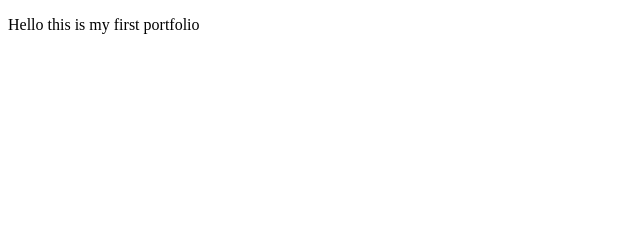
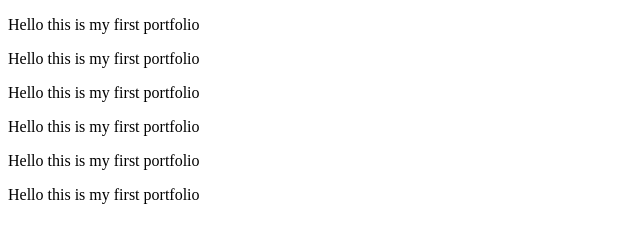
Before and after one commit to rhakib/portfolio1, a plain HTML site: page index.html in a window 1280 px wide. Shown: the whole page, without its empty margins (0-640 px from the left). Drawn offline with Linux system fonts and the light colour scheme.

Commit message:
Partial Commit

```diff
--- a/index.html
+++ b/index.html
@@ -8,5 +8,10 @@
 </head>
 <body>
     <P>Hello this is my first portfolio</P>
+    <P>Hello this is my first portfolio</P>
+    <P>Hello this is my first portfolio</P>
+    <P>Hello this is my first portfolio</P>
+    <P>Hello this is my first portfolio</P>
+    <P>Hello this is my first portfolio</P>
 </body>
 </html>
```
